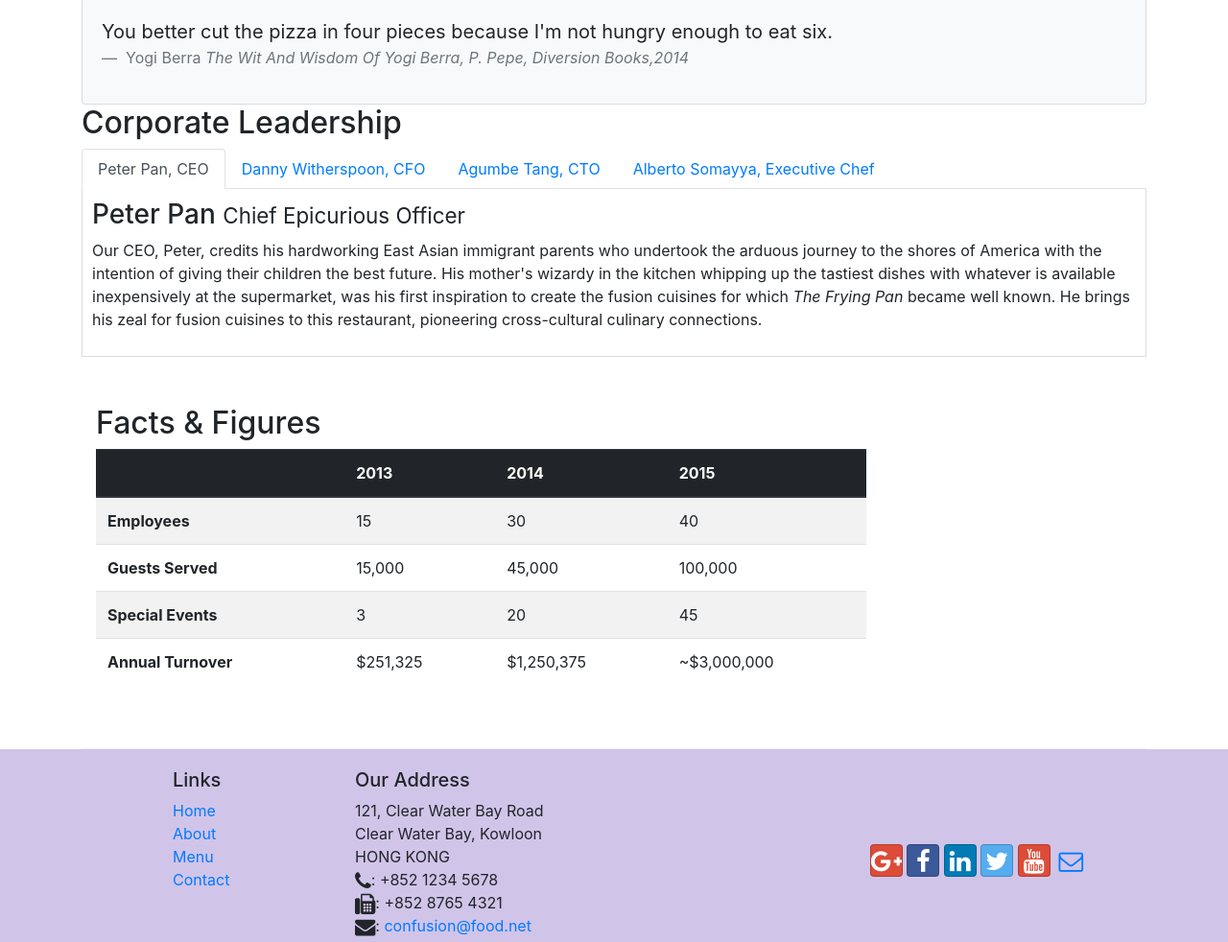
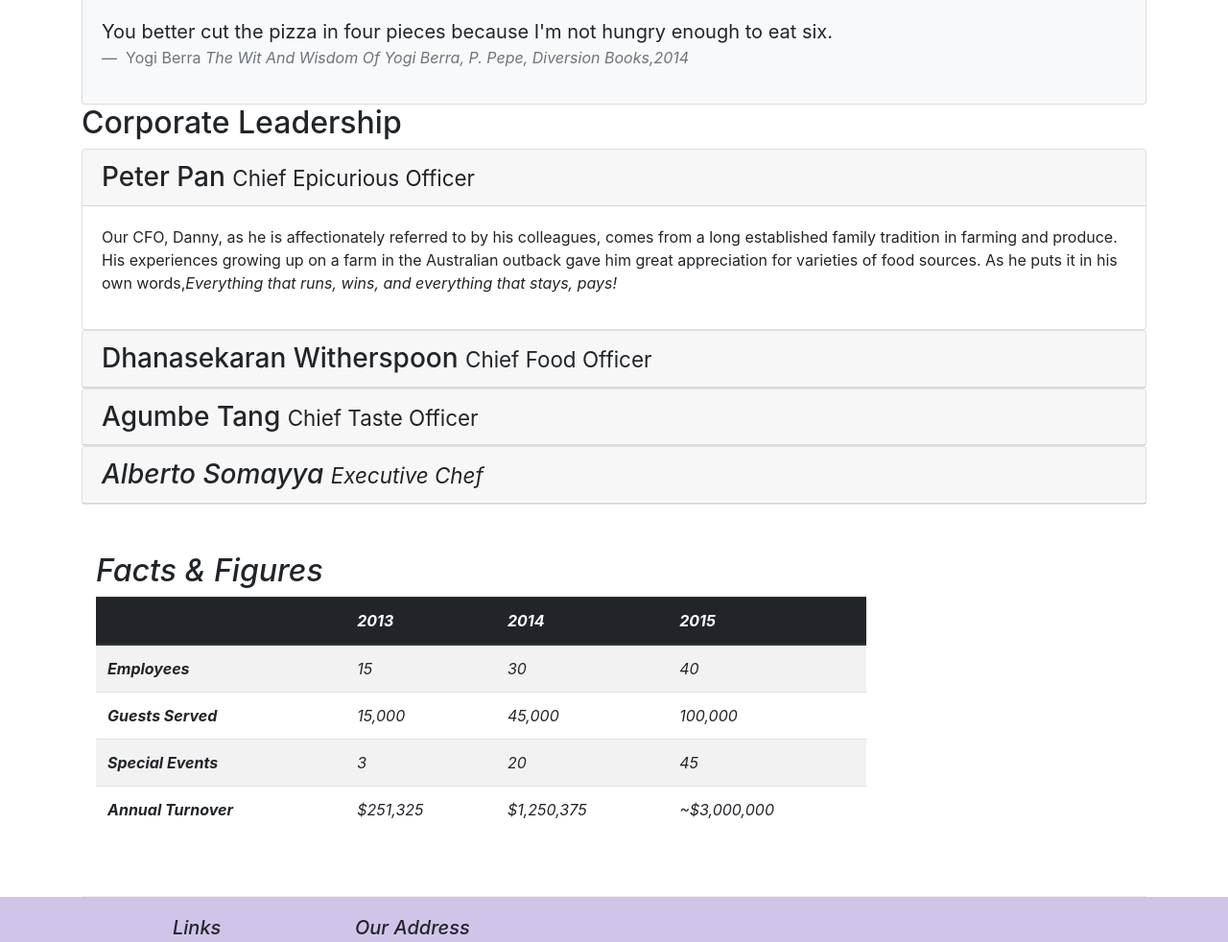
Before and after one commit to im-rh-ansari/bootstrap, a website: page aboutus.html in a window 1280 px wide. Shown: the part 762-1744 px from the top of the page at 96% size. Drawn offline with nearby package versions, Linux system fonts and the light colour scheme.

Commit message:
Accordion

```diff
--- a/aboutus.html
+++ b/aboutus.html
@@ -100,36 +100,62 @@
             <div class="col-12">
                 <h2>Corporate Leadership</h2>
 
-                <ul class="nav nav-tabs">
-                    <li class="nav-item">
-                        <a class="nav-link active" href="#peter" role="tab" data-toggle="tab">Peter Pan, CEO</a>
-                    </li>
-                    <li class="nav-item">
-                        <a class="nav-link" href="#danny" role="tab" data-toggle="tab">Danny Witherspoon, CFO</a>
-                    </li>
-                    <li class="nav-item">
-                        <a class="nav-link" href="#agumbe" role="tab" data-toggle="tab">Agumbe Tang, CTO</a>
-                    </li>
-                    <li class="nav-item">
-                        <a class="nav-link" href="#alberto" role="tab" data-toggle="tab">Alberto Somayya, Executive Chef</a>
-                    </li>
-                </ul>
-                <div class="tab-content">
-                    <div role="tabpanel" class="tab-pane fade show active" id="peter">
-                        <h3>Peter Pan <small>Chief Epicurious Officer</small></h3>
-                        <p class="d-none d-sm-block">Our CEO, Peter, credits his hardworking East Asian immigrant parents who undertook the arduous journey to the shores of America with the intention of giving their children the best future. His mother's wizardy in the kitchen whipping up the tastiest dishes with whatever is available inexpensively at the supermarket, was his first inspiration to create the fusion cuisines for which <em>The Frying Pan</em> became well known. He brings his zeal for fusion cuisines to this restaurant, pioneering cross-cultural culinary connections.</p>
+                <div id="accordion">
+                    <div class="card">
+                        <div class="card-header" role="tab" id="peterhead">
+                            <h3 class="mb-0">
+                                <a data-toggle="collapse" data-target="#peter">
+                                    Peter Pan <small>Chief Epicurious Officer</small>
+                                </a>
+                            </h3>
+                        </div>
+                        <div class="collapse show" id="peter" data-parent="#accordion">
+                            <div class="card-body">
+                                 <p class="d-none d-sm-block">Our CFO, Danny, as he is affectionately referred to by his colleagues, comes from a long established family tradition in farming and produce. His experiences growing up on a farm in the Australian outback gave him great appreciation for varieties of food sources. As he puts it in his own words,<em>Everything that runs, wins, and everything that stays, pays!</em></p>
+                            </div>
+                        </div>
                     </div>
-                    <div role="tabpanel" class="tab-pane fade" id="danny">
-                        <h3>Dhanasekaran Witherspoon <small>Chief Food Officer</small></h3>
-                        <p class="d-none d-sm-block">Our CFO, Danny, as he is affectionately referred to by his colleagues, comes from a long established family tradition in farming and produce. His experiences growing up on a farm in the Australian outback gave him great appreciation for varieties of food sources. As he puts it in his own words, <em>Everything that runs, wins, and everything that stays, pays!</em></p>
+                    <div class="card">
+                            <div class="card-header" role="tab" id="dannyhead">
+                            <h3 class="mb-0">
+                                <a class="collapsed" data-toggle="collapse" data-target="#danny">
+                                    Dhanasekaran Witherspoon <small>Chief Food Officer</small>
+                                </a>
+                            </h3>
+                        </div>
+                        <div class="collapse" id="danny" data-parent="#accordion">
+                            <div class="card-body">
+                                <p class="d-none d-sm-block">Our CFO, Danny, as he is affectionately referred to by his colleagues, comes from a long established family tradition in farming and produce. His experiences growing up on a farm in the Australian outback gave him great appreciation for varieties of food sources. As he puts it in his own words, <em>Everything that runs, wins, and everything that stays, pays!</em></p>
+                            </div>
+                        </div>
                     </div>
-                    <div role="tabpanel" class="tab-pane fade" id="agumbe">
-                        <h3>Agumbe Tang <small>Chief Taste Officer</small></h3>
-                        <p class="d-none d-sm-block">Blessed with the most discerning gustatory sense, Agumbe, our CTO, personally ensures that every dish that we serve meets his exacting tastes. Our chefs dread the tongue lashing that ensues if their dish does not meet his exacting standards. He lives by his motto, <em>You click only if you survive my lick.</em></p>
+                    <div class="card">
+                            <div class="card-header" role="tab" id="agumbehead">
+                            <h3 class="mb-0">
+                                <a class="collapsed" data-toggle="collapse" data-target="#agumbe">
+                                Agumbe Tang <small>Chief Taste Officer</small>
+                                </a>
+                            </h3>
+                        </div>
+                        <div class="collapse" id="agumbe" data-parent="#accordion">
+                            <div class="card-body">
+                                <p class="d-none d-sm-block">Blessed with the most discerning gustatory sense, Agumbe, our CTO, personally ensures that every dish that we serve meets his exacting tastes. Our chefs dread the tongue lashing that ensues if their dish does not meet his exacting standards. He lives by his motto, <em>You click only if you survive my lick.</p>
+                            </div>
+                        </div>
                     </div>
-                        <div role="tabpanel" class="tab-pane fade" id="alberto">
-                        <h3>Alberto Somayya <small>Executive Chef</small></h3>
-                    <p class="d-none d-sm-block">Award winning three-star Michelin chef with wide International experience having worked closely with whos-who in the culinary world, he specializes in creating mouthwatering Indo-Italian fusion experiences. He says, <em>Put together the cuisines from the two craziest cultures, and you get a winning hit! Amma Mia!</em></p>
+                    <div class="card">
+                            <div class="card-header" role="tab" id="albertohead">
+                            <h3 class="mb-0">
+                                <a class="collapsed" data-toggle="collapse" data-target="#alberto">
+                                Alberto Somayya <small>Executive Chef</small>
+                                </a>
+                            </h3>
+                        </div>
+                        <div class="collapse" id="alberto" data-parent="#accordion">
+                            <div class="card-body">
+                                <p class="d-none d-sm-block">Award winning three-star Michelin chef with wide International experience having worked closely with whos-who in the culinary world, he specializes in creating mouthwatering Indo-Italian fusion experiences. He says, <em>Put together the cuisines from the two craziest cultures, and you get a winning hit! Amma Mia!</em></p>
+                            </div>
+                        </div>
                     </div>
                 </div>
             </div>
```
